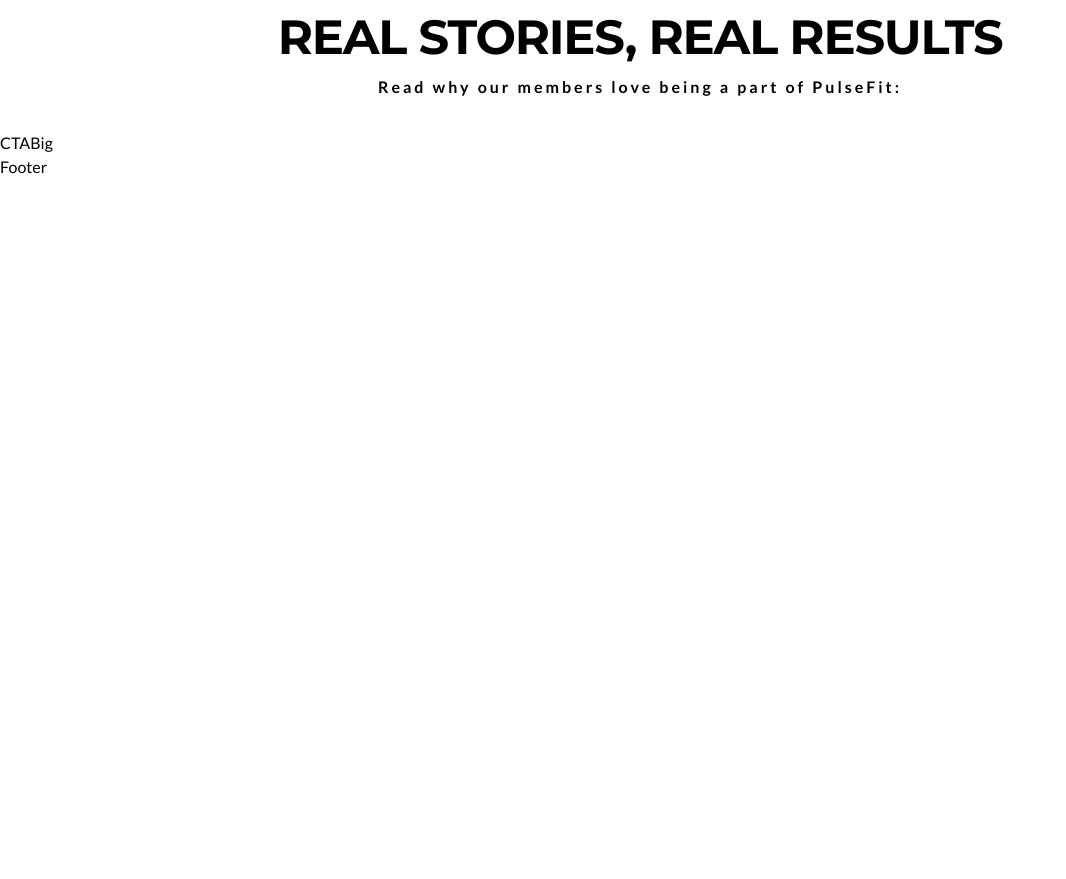
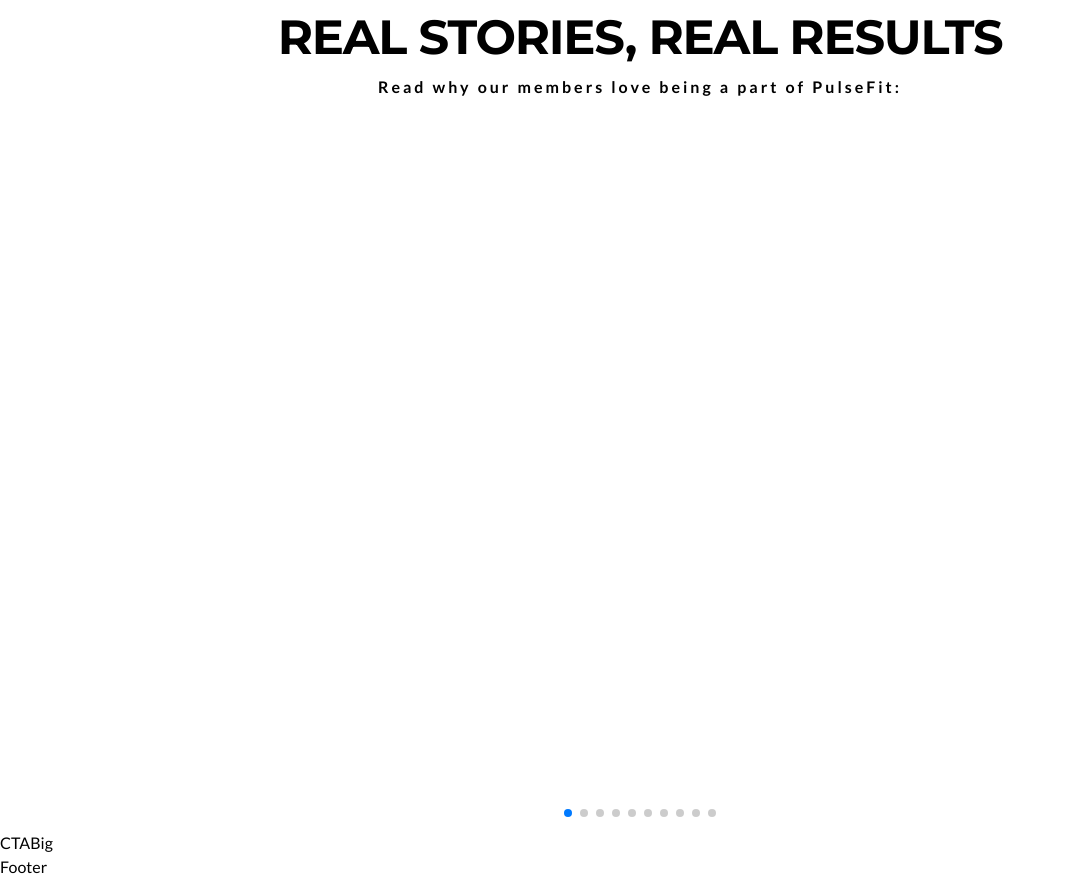
Before and after one commit to Quincy-Fer/pulse-fit, a Next.js app: page / in a window 1280 px wide. Shown: the part 4680-5559 px from the top of the page, without its empty margins (0-1066 px from the left). Before the commit the page ends 4859 px from the top, so only its background shows below. Built offline with nearby package versions, Linux system fonts and the light colour scheme.

Commit message:
Add swiper component, now to map out each testimonial

```diff
--- a/components/Testimonials.tsx
+++ b/components/Testimonials.tsx
@@ -11,6 +11,8 @@
 // swiper styles
 import "swiper/css";
 import "swiper/css/pagination";
+import { TESTIMONIALS } from "@/constants";
+import { FaQuoteLeft } from "react-icons/fa6";
 
 const Testimonials = () => {
   return (
@@ -20,11 +22,34 @@
           Real Stories, Real Results
         </h2>
         <p className="tracking-[3px] text-center mt-2 font-bold">
-         Read why our members love being a part of PulseFit:
+          Read why our members love being a part of PulseFit:
         </p>
       </div>
+      <Swiper
+        className="h-[700px]"
+        slidesPerView={1}
+        spaceBetween={30}
+        modules={[Pagination]}
+        pagination={{ clickable: true }}
+        breakpoints={{
+          768: {
+            slidesPerView: 2,
+            spaceBetween: 30,
+          },
+          1024: {
+            slidesPerView: 3,
+            spaceBetween: 30,
+          },
+        }}
+      >
+        {TESTIMONIALS.map((item) => {
+          return (
+            <SwiperSlide key={item.key} className="h-full">
 
-
+            </SwiperSlide>
+          );
+        })}
+      </Swiper>
     </section>
   );
 };
```
